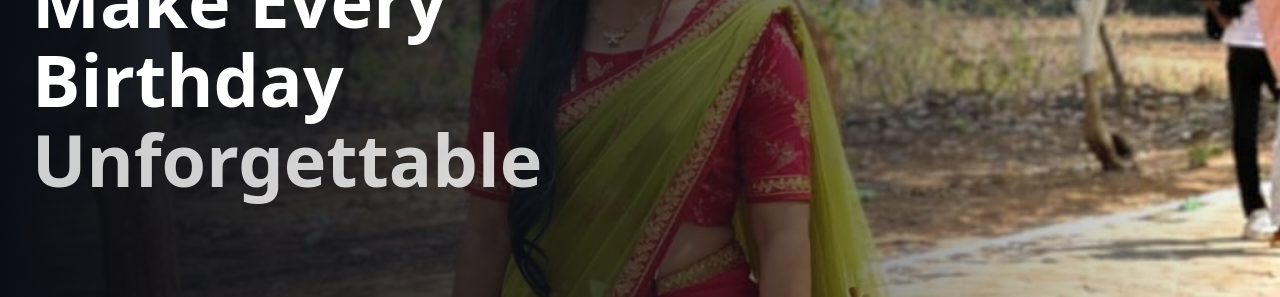
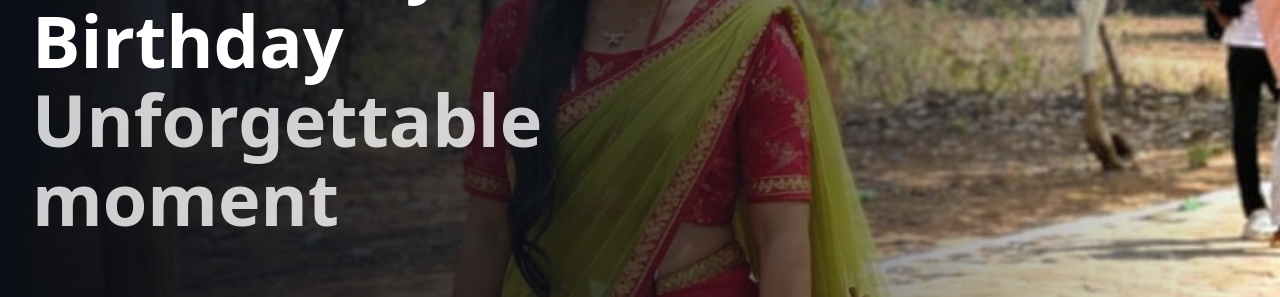
Before and after one commit to bodalaanand/Api-frontend-backend, a React (Vite) app in the folder changing website/: page / in a window 1280 px wide. Shown: the part 352-649 px from the top of the page. Built offline with nearby package versions, Linux system fonts and the light colour scheme; no server answers.

Commit message:
update hero section

```diff
--- a/changing website/src/Components/pages/HomePage.jsx
+++ b/changing website/src/Components/pages/HomePage.jsx
@@ -113,7 +113,7 @@ const HomePage = () => {
               <span className="w-10 h-[2px] bg-blue-500 inline-block"></span> Celebrate Every Moment
             </motion.div>
             <motion.h1 initial={{ opacity: 0, y: 30 }} animate={{ opacity: 1, y: 0 }} className="text-4xl md:text-7xl font-extrabold text-white leading-[1.1] mb-6">
-              Make Every Birthday <br /> <span className="text-white/80">Unforgettable</span>
+              Make Every Birthday <br /> <span className="text-white/80">Unforgettable moment</span>
             </motion.h1>
               {/* <button className="group bg-blue-900 hover:bg-blue-700 text-white px-10 py-4 rounded-md font-bold transition-all flex items-center gap-3">
                 Read More <MoveRight className="group-hover:translate-x-2 transition-transform" size={20} />
```
